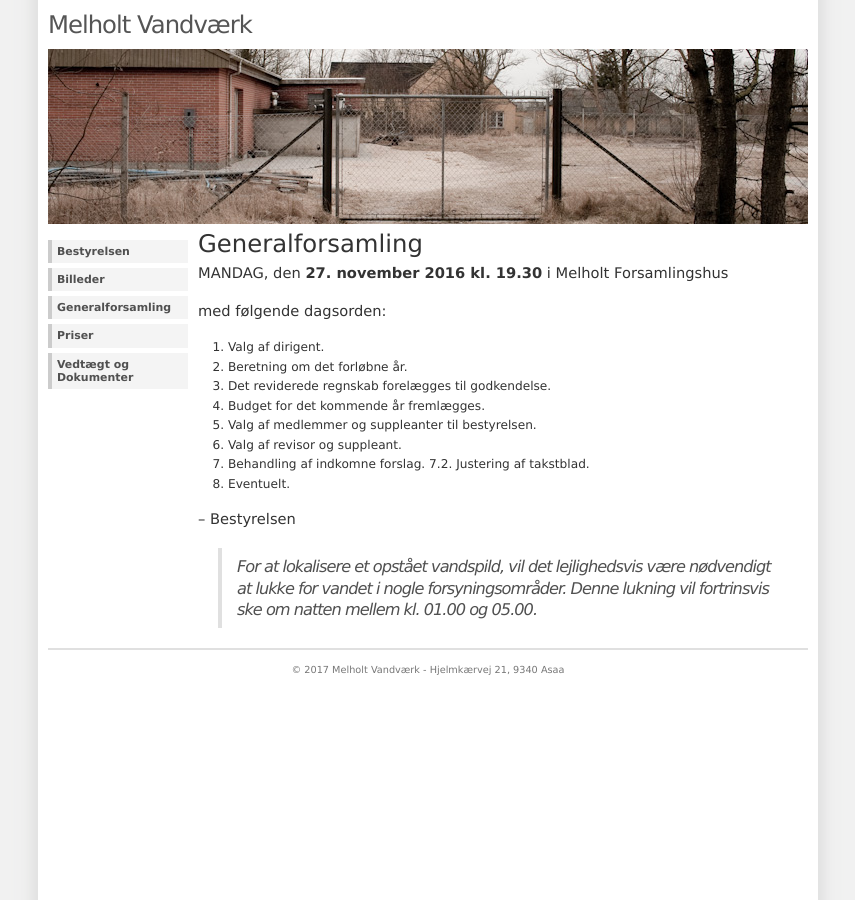
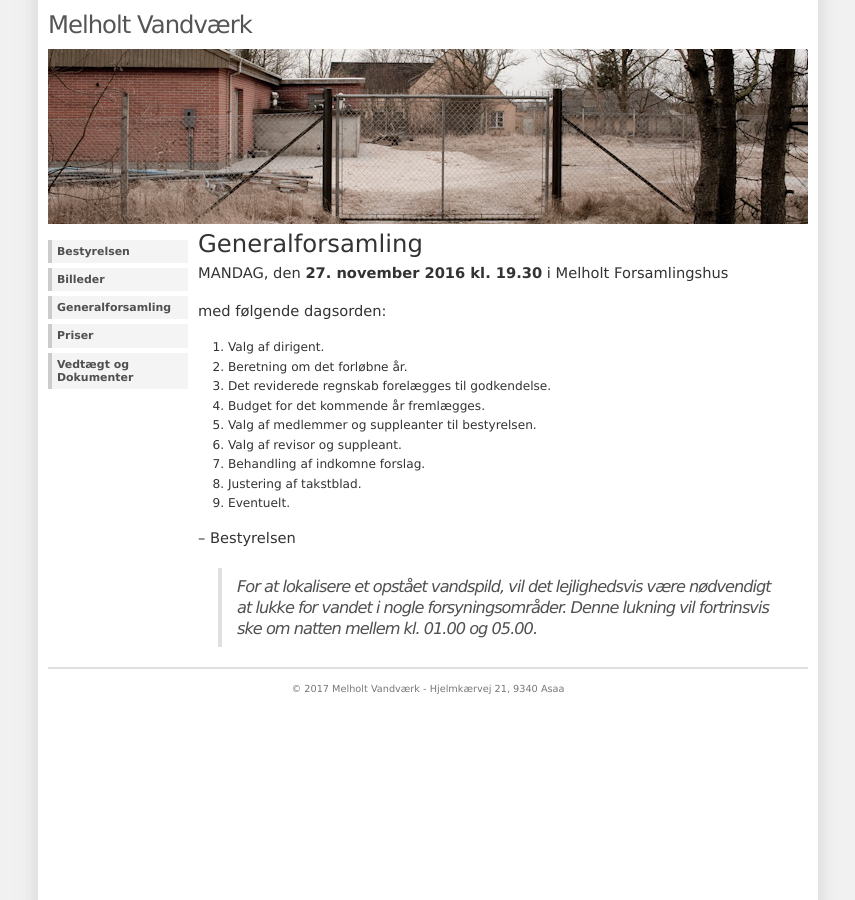
Before and after one commit to Nichlas/melholtvand, a Jekyll site: the page built from index.md, in a window 1280 px wide. Shown: the whole page, without its empty margins (212-1067 px from the left). Built offline with Jekyll 4.4.1, drawn with Linux system fonts in a browser that asks for light colours.

Commit message:
Update index.md

```diff
--- a/index.md
+++ b/index.md
@@ -18,7 +18,7 @@ med følgende dagsorden:
 5. Valg af medlemmer og suppleanter til bestyrelsen.
 6. Valg af revisor og suppleant.
 7. Behandling af indkomne forslag.
-  7.2. Justering af takstblad.
+  1. Justering af takstblad.
 8. Eventuelt.
 
 – Bestyrelsen
```
